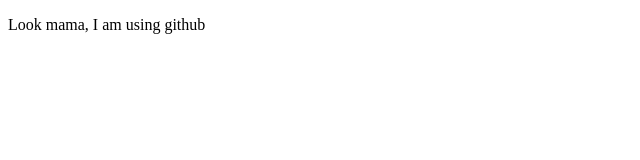
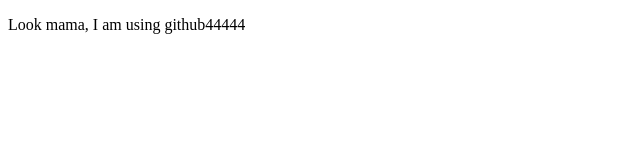
Before and after one commit to jhankarpHero/my-first-websit, a plain HTML site: page index.html in a window 1280 px wide. Shown: the full height of the page, 0-640 px from the left. Drawn offline with Linux system fonts and the light colour scheme.

Commit message:
Update index.html

```diff
--- a/index.html
+++ b/index.html
@@ -6,6 +6,6 @@
     <title>Document</title>
 </head>
 <body>
-    <p>Look mama, I am using github</p>
+    <p>Look mama, I am using github44444</p>
 </body>
 </html>
```
